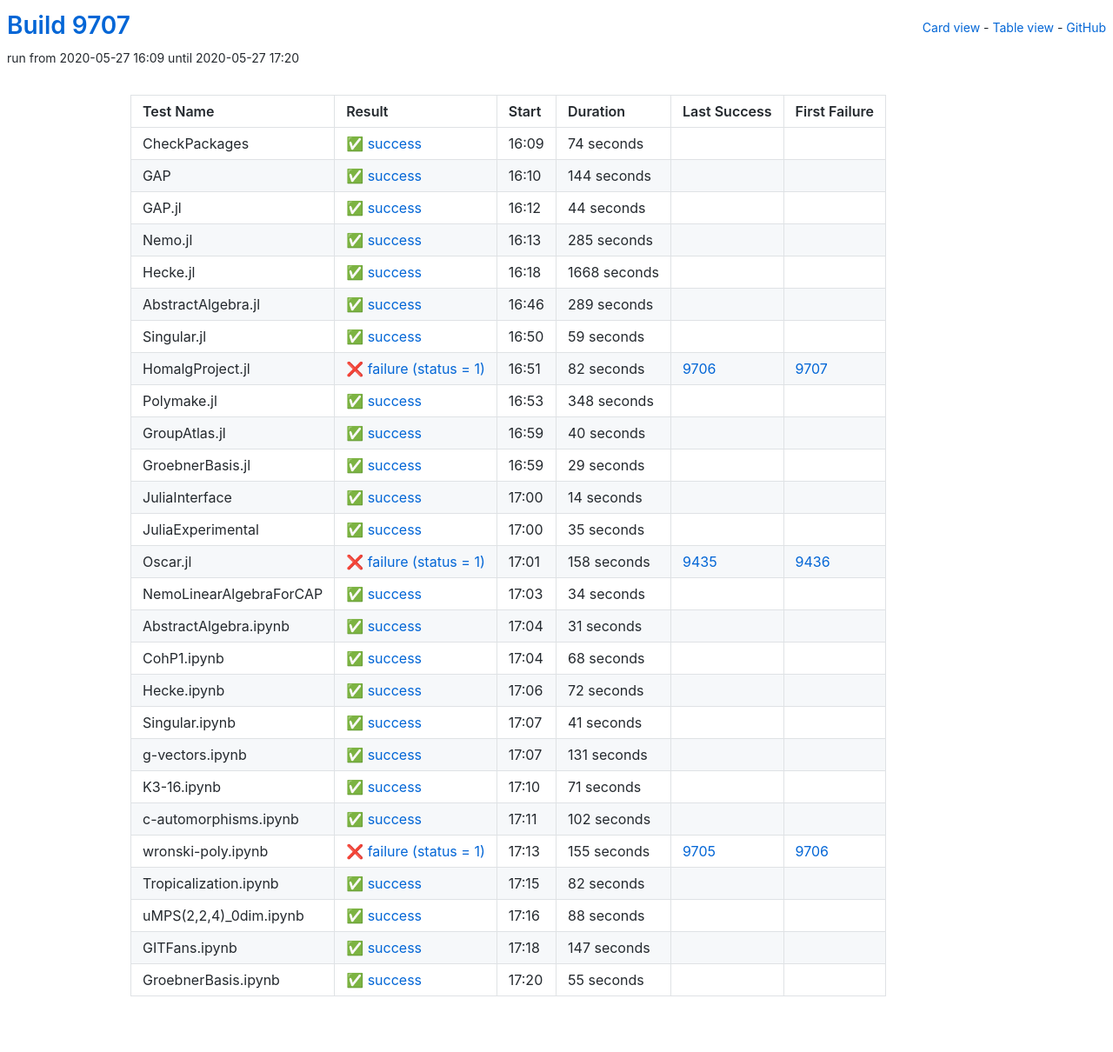
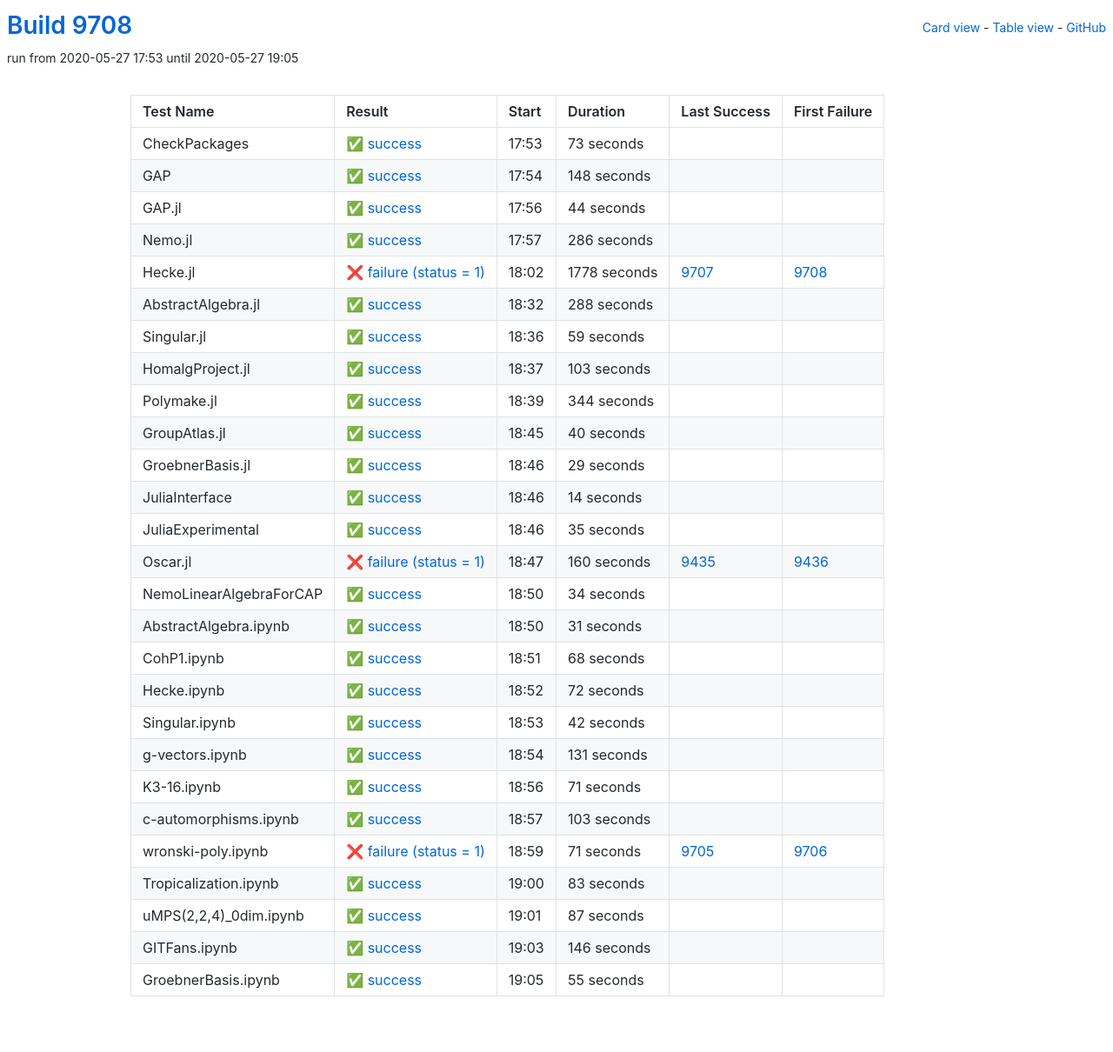
Before and after one commit to oscar-system/oscar-ci-status, a Jekyll site: the page built from table.html, in a window 1280 px wide. Shown: the whole page at 87% size. Built offline with Jekyll 4.4.1, drawn with Linux system fonts in a browser that asks for light colours.

Commit message:
Build 9708

```diff
--- a/_data/ci.yml
+++ b/_data/ci.yml
@@ -1,29 +1,29 @@
-build: 9707
-build_url: https://oscarci.mathematik.uni-kl.de/job/oscar/9707/
+build: 9708
+build_url: https://oscarci.mathematik.uni-kl.de/job/oscar/9708/
 job: oscar
 tests:
-- duration: 74
+- duration: 73
   exitcode: 0
   first_failure: false
   first_failure_url: null
   id: checkpackages
   last_success: false
   last_success_url: null
-  log: https://oscarci.mathematik.uni-kl.de/job/oscar/9707/artifact/logs/build-9707/CheckPackages.log
+  log: https://oscarci.mathematik.uni-kl.de/job/oscar/9708/artifact/logs/build-9708/CheckPackages.log
   name: CheckPackages
-  start: 2020-05-27 16:09
+  start: 2020-05-27 17:53
   status: success
   success: true
-- duration: 144
+- duration: 148
   exitcode: 0
   first_failure: false
   first_failure_url: null
   id: gap
   last_success: false
   last_success_url: null
-  log: https://oscarci.mathematik.uni-kl.de/job/oscar/9707/artifact/logs/build-9707/GAP.log
+  log: https://oscarci.mathematik.uni-kl.de/job/oscar/9708/artifact/logs/build-9708/GAP.log
   name: GAP
-  start: 2020-05-27 16:10
+  start: 2020-05-27 17:54
   status: success
   success: true
 - duration: 44
@@ -33,45 +33,45 @@
   id: gap-jl
   last_success: false
   last_success_url: null
-  log: https://oscarci.mathematik.uni-kl.de/job/oscar/9707/artifact/logs/build-9707/GAP.jl.log
+  log: https://oscarci.mathematik.uni-kl.de/job/oscar/9708/artifact/logs/build-9708/GAP.jl.log
   name: GAP.jl
-  start: 2020-05-27 16:12
+  start: 2020-05-27 17:56
   status: success
   success: true
-- duration: 285
+- duration: 286
   exitcode: 0
   first_failure: false
   first_failure_url: null
   id: nemo-jl
   last_success: false
   last_success_url: null
-  log: https://oscarci.mathematik.uni-kl.de/job/oscar/9707/artifact/logs/build-9707/Nemo.jl.log
+  log: https://oscarci.mathematik.uni-kl.de/job/oscar/9708/artifact/logs/build-9708/Nemo.jl.log
   name: Nemo.jl
-  start: 2020-05-27 16:13
+  start: 2020-05-27 17:57
   status: success
   success: true
-- duration: 1668
-  exitcode: 0
-  first_failure: false
-  first_failure_url: null
+- duration: 1778
+  exitcode: 1
+  first_failure: 9708
+  first_failure_url: https://oscarci.mathematik.uni-kl.de/job/oscar/9708/
   id: hecke-jl
-  last_success: false
-  last_success_url: null
-  log: https://oscarci.mathematik.uni-kl.de/job/oscar/9707/artifact/logs/build-9707/Hecke.jl.log
+  last_success: 9707
+  last_success_url: https://oscarci.mathematik.uni-kl.de/job/oscar/9707/
+  log: https://oscarci.mathematik.uni-kl.de/job/oscar/9708/artifact/logs/build-9708/Hecke.jl.log
   name: Hecke.jl
-  start: 2020-05-27 16:18
-  status: success
-  success: true
-- duration: 289
+  start: 2020-05-27 18:02
+  status: failure
+  success: false
+- duration: 288
   exitcode: 0
   first_failure: false
   first_failure_url: null
   id: abstractalgebra-jl
   last_success: false
   last_success_url: null
-  log: https://oscarci.mathematik.uni-kl.de/job/oscar/9707/artifact/logs/build-9707/AbstractAlgebra.jl.log
+  log: https://oscarci.mathematik.uni-kl.de/job/oscar/9708/artifact/logs/build-9708/AbstractAlgebra.jl.log
   name: AbstractAlgebra.jl
-  start: 2020-05-27 16:46
+  start: 2020-05-27 18:32
   status: success
   success: true
 - duration: 59
@@ -81,33 +81,33 @@
   id: singular-jl
   last_success: false
   last_success_url: null
-  log: https://oscarci.mathematik.uni-kl.de/job/oscar/9707/artifact/logs/build-9707/Singular.jl.log
+  log: https://oscarci.mathematik.uni-kl.de/job/oscar/9708/artifact/logs/build-9708/Singular.jl.log
   name: Singular.jl
-  start: 2020-05-27 16:50
+  start: 2020-05-27 18:36
   status: success
   success: true
-- duration: 82
-  exitcode: 1
-  first_failure: 9707
-  first_failure_url: https://oscarci.mathematik.uni-kl.de/job/oscar/9707/
+- duration: 103
+  exitcode: 0
+  first_failure: false
+  first_failure_url: null
   id: homalgproject-jl
-  last_success: 9706
-  last_success_url: https://oscarci.mathematik.uni-kl.de/job/oscar/9706/
-  log: https://oscarci.mathematik.uni-kl.de/job/oscar/9707/artifact/logs/build-9707/HomalgProject.jl.log
+  last_success: false
+  last_success_url: null
+  log: https://oscarci.mathematik.uni-kl.de/job/oscar/9708/artifact/logs/build-9708/HomalgProject.jl.log
   name: HomalgProject.jl
-  start: 2020-05-27 16:51
-  status: failure
-  success: false
-- duration: 348
+  start: 2020-05-27 18:37
+  status: success
+  success: true
+- duration: 344
   exitcode: 0
   first_failure: false
   first_failure_url: null
   id: polymake-jl
   last_success: false
   last_success_url: null
-  log: https://oscarci.mathematik.uni-kl.de/job/oscar/9707/artifact/logs/build-9707/Polymake.jl.log
+  log: https://oscarci.mathematik.uni-kl.de/job/oscar/9708/artifact/logs/build-9708/Polymake.jl.log
   name: Polymake.jl
-  start: 2020-05-27 16:53
+  start: 2020-05-27 18:39
   status: success
   success: true
 - duration: 40
@@ -117,9 +117,9 @@
   id: groupatlas-jl
   last_success: false
   last_success_url: null
-  log: https://oscarci.mathematik.uni-kl.de/job/oscar/9707/artifact/logs/build-9707/GroupAtlas.jl.log
+  log: https://oscarci.mathematik.uni-kl.de/job/oscar/9708/artifact/logs/build-9708/GroupAtlas.jl.log
   name: GroupAtlas.jl
-  start: 2020-05-27 16:59
+  start: 2020-05-27 18:45
   status: success
   success: true
 - duration: 29
@@ -129,9 +129,9 @@
   id: groebnerbasis-jl
   last_success: false
   last_success_url: null
-  log: https://oscarci.mathematik.uni-kl.de/job/oscar/9707/artifact/logs/build-9707/GroebnerBasis.jl.log
+  log: https://oscarci.mathematik.uni-kl.de/job/oscar/9708/artifact/logs/build-9708/GroebnerBasis.jl.log
   name: GroebnerBasis.jl
-  start: 2020-05-27 16:59
+  start: 2020-05-27 18:46
   status: success
   success: true
 - duration: 14
@@ -141,9 +141,9 @@
   id: juliainterface
   last_success: false
   last_success_url: null
-  log: https://oscarci.mathematik.uni-kl.de/job/oscar/9707/artifact/logs/build-9707/JuliaInterface.log
+  log: https://oscarci.mathematik.uni-kl.de/job/oscar/9708/artifact/logs/build-9708/JuliaInterface.log
   name: JuliaInterface
-  start: 2020-05-27 17:00
+  start: 2020-05-27 18:46
   status: success
   success: true
 - duration: 35
@@ -153,21 +153,21 @@
   id: juliaexperimental
   last_success: false
   last_success_url: null
-  log: https://oscarci.mathematik.uni-kl.de/job/oscar/9707/artifact/logs/build-9707/JuliaExperimental.log
+  log: https://oscarci.mathematik.uni-kl.de/job/oscar/9708/artifact/logs/build-9708/JuliaExperimental.log
   name: JuliaExperimental
-  start: 2020-05-27 17:00
+  start: 2020-05-27 18:46
   status: success
   success: true
-- duration: 158
+- duration: 160
   exitcode: 1
   first_failure: 9436
   first_failure_url: https://oscarci.mathematik.uni-kl.de/job/oscar/9436/
   id: oscar-jl
   last_success: 9435
   last_success_url: https://oscarci.mathematik.uni-kl.de/job/oscar/9435/
-  log: https://oscarci.mathematik.uni-kl.de/job/oscar/9707/artifact/logs/build-9707/Oscar.jl.log
+  log: https://oscarci.mathematik.uni-kl.de/job/oscar/9708/artifact/logs/build-9708/Oscar.jl.log
   name: Oscar.jl
-  start: 2020-05-27 17:01
+  start: 2020-05-27 18:47
   status: failure
   success: false
 - duration: 34
@@ -177,9 +177,9 @@
   id: nemolinearalgebraforcap
   last_success: false
   last_success_url: null
-  log: https://oscarci.mathematik.uni-kl.de/job/oscar/9707/artifact/logs/build-9707/NemoLinearAlgebraForCAP.log
+  log: https://oscarci.mathematik.uni-kl.de/job/oscar/9708/artifact/logs/build-9708/NemoLinearAlgebraForCAP.log
   name: NemoLinearAlgebraForCAP
-  start: 2020-05-27 17:03
+  start: 2020-05-27 18:50
   status: success
   success: true
 - duration: 31
@@ -189,9 +189,9 @@
   id: abstractalgebra-ipynb
   last_success: false
   last_success_url: null
-  log: https://oscarci.mathematik.uni-kl.de/job/oscar/9707/artifact/logs/build-9707/AbstractAlgebra.ipynb.log
+  log: https://oscarci.mathematik.uni-kl.de/job/oscar/9708/artifact/logs/build-9708/AbstractAlgebra.ipynb.log
   name: AbstractAlgebra.ipynb
-  start: 2020-05-27 17:04
+  start: 2020-05-27 18:50
   status: success
   success: true
 - duration: 68
@@ -201,9 +201,9 @@
   id: cohp1-ipynb
   last_success: false
   last_success_url: null
-  log: https://oscarci.mathematik.uni-kl.de/job/oscar/9707/artifact/logs/build-9707/CohP1.ipynb.log
+  log: https://oscarci.mathematik.uni-kl.de/job/oscar/9708/artifact/logs/build-9708/CohP1.ipynb.log
   name: CohP1.ipynb
-  start: 2020-05-27 17:04
+  start: 2020-05-27 18:51
   status: success
   success: true
 - duration: 72
@@ -213,21 +213,21 @@
   id: hecke-ipynb
   last_success: false
   last_success_url: null
-  log: https://oscarci.mathematik.uni-kl.de/job/oscar/9707/artifact/logs/build-9707/Hecke.ipynb.log
+  log: https://oscarci.mathematik.uni-kl.de/job/oscar/9708/artifact/logs/build-9708/Hecke.ipynb.log
   name: Hecke.ipynb
-  start: 2020-05-27 17:06
+  start: 2020-05-27 18:52
   status: success
   success: true
-- duration: 41
+- duration: 42
   exitcode: 0
   first_failure: false
   first_failure_url: null
   id: singular-ipynb
   last_success: false
   last_success_url: null
-  log: https://oscarci.mathematik.uni-kl.de/job/oscar/9707/artifact/logs/build-9707/Singular.ipynb.log
+  log: https://oscarci.mathematik.uni-kl.de/job/oscar/9708/artifact/logs/build-9708/Singular.ipynb.log
   name: Singular.ipynb
-  start: 2020-05-27 17:07
+  start: 2020-05-27 18:53
   status: success
   success: true
 - duration: 131
@@ -237,9 +237,9 @@
   id: g-vectors-ipynb
   last_success: false
   last_success_url: null
-  log: https://oscarci.mathematik.uni-kl.de/job/oscar/9707/artifact/logs/build-9707/g-vectors.ipynb.log
+  log: https://oscarci.mathematik.uni-kl.de/job/oscar/9708/artifact/logs/build-9708/g-vectors.ipynb.log
   name: g-vectors.ipynb
-  start: 2020-05-27 17:07
+  start: 2020-05-27 18:54
   status: success
   success: true
 - duration: 71
@@ -249,69 +249,69 @@
   id: k3-16-ipynb
   last_success: false
   last_success_url: null
-  log: https://oscarci.mathematik.uni-kl.de/job/oscar/9707/artifact/logs/build-9707/K3-16.ipynb.log
+  log: https://oscarci.mathematik.uni-kl.de/job/oscar/9708/artifact/logs/build-9708/K3-16.ipynb.log
   name: K3-16.ipynb
-  start: 2020-05-27 17:10
+  start: 2020-05-27 18:56
   status: success
   success: true
-- duration: 102
+- duration: 103
   exitcode: 0
   first_failure: false
   first_failure_url: null
   id: c-automorphisms-ipynb
   last_success: false
   last_success_url: null
-  log: https://oscarci.mathematik.uni-kl.de/job/oscar/9707/artifact/logs/build-9707/c-automorphisms.ipynb.log
+  log: https://oscarci.mathematik.uni-kl.de/job/oscar/9708/artifact/logs/build-9708/c-automorphisms.ipynb.log
   name: c-automorphisms.ipynb
-  start: 2020-05-27 17:11
+  start: 2020-05-27 18:57
   status: success
   success: true
-- duration: 155
+- duration: 71
   exitcode: 1
   first_failure: 9706
   first_failure_url: https://oscarci.mathematik.uni-kl.de/job/oscar/9706/
   id: wronski-poly-ipynb
   last_success: 9705
   last_success_url: https://oscarci.mathematik.uni-kl.de/job/oscar/9705/
-  log: https://oscarci.mathematik.uni-kl.de/job/oscar/9707/artifact/logs/build-9707/wronski-poly.ipynb.log
+  log: https://oscarci.mathematik.uni-kl.de/job/oscar/9708/artifact/logs/build-9708/wronski-poly.ipynb.log
   name: wronski-poly.ipynb
-  start: 2020-05-27 17:13
+  start: 2020-05-27 18:59
   status: failure
   success: false
-- duration: 82
+- duration: 83
   exitcode: 0
   first_failure: false
   first_failure_url: null
   id: tropicalization-ipynb
   last_success: false
   last_success_url: null
-  log: https://oscarci.mathematik.uni-kl.de/job/oscar/9707/artifact/logs/build-9707/Tropicalization.ipynb.log
+  log: https://oscarci.mathematik.uni-kl.de/job/oscar/9708/artifact/logs/build-9708/Tropicalization.ipynb.log
   name: Tropicalization.ipynb
-  start: 2020-05-27 17:15
+  start: 2020-05-27 19:00
   status: success
   success: true
-- duration: 88
+- duration: 87
   exitcode: 0
   first_failure: false
   first_failure_url: null
   id: umps-2-2-4-0dim-ipynb
   last_success: false
   last_success_url: null
-  log: https://oscarci.mathematik.uni-kl.de/job/oscar/9707/artifact/logs/build-9707/uMPS-2-2-4-_0dim.ipynb.log
+  log: https://oscarci.mathematik.uni-kl.de/job/oscar/9708/artifact/logs/build-9708/uMPS-2-2-4-_0dim.ipynb.log
   name: uMPS(2,2,4)_0dim.ipynb
-  start: 2020-05-27 17:16
+  start: 2020-05-27 19:01
   status: success
   success: true
-- duration: 147
+- duration: 146
   exitcode: 0
   first_failure: false
   first_failure_url: null
   id: gitfans-ipynb
   last_success: false
   last_success_url: null
-  log: https://oscarci.mathematik.uni-kl.de/job/oscar/9707/artifact/logs/build-9707/GITFans.ipynb.log
+  log: https://oscarci.mathematik.uni-kl.de/job/oscar/9708/artifact/logs/build-9708/GITFans.ipynb.log
   name: GITFans.ipynb
-  start: 2020-05-27 17:18
+  start: 2020-05-27 19:03
   status: success
   success: true
 - duration: 55
@@ -321,8 +321,8 @@
   id: groebnerbasis-ipynb
   last_success: false
   last_success_url: null
-  log: https://oscarci.mathematik.uni-kl.de/job/oscar/9707/artifact/logs/build-9707/GroebnerBasis.ipynb.log
+  log: https://oscarci.mathematik.uni-kl.de/job/oscar/9708/artifact/logs/build-9708/GroebnerBasis.ipynb.log
   name: GroebnerBasis.ipynb
-  start: 2020-05-27 17:20
+  start: 2020-05-27 19:05
   status: success
   success: true
```
Also changed, not shown: README.md.
